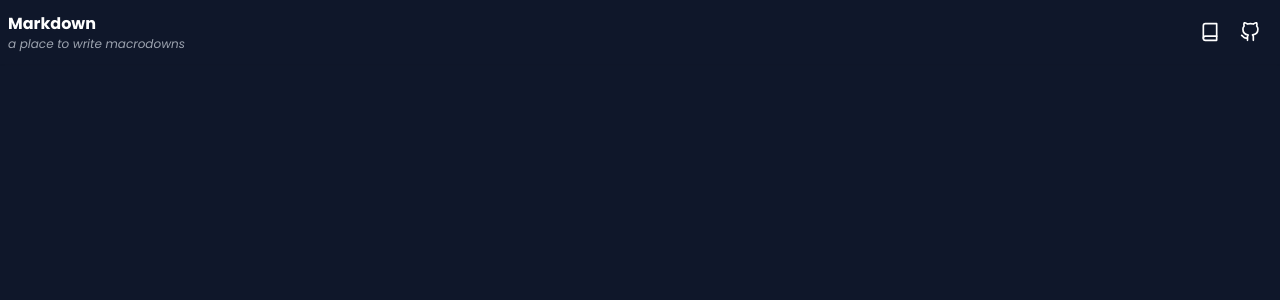
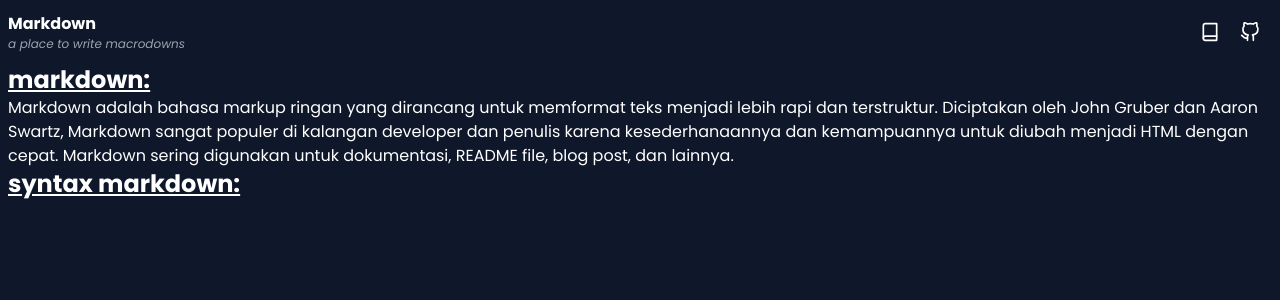
Before and after one commit to dimasyoga42/markdownPriv, a React (Vite) app: page /docs in a window 1280 px wide. Shown: the top 300 px of the page. Built offline with nearby package versions, Linux system fonts and the light colour scheme.

Commit message:
feat; mengatifkan fitur navigation pada nav

```diff
--- a/src/App.jsx
+++ b/src/App.jsx
@@ -3,6 +3,7 @@ import { BrowserRouter as Router, Routes, Route } from "react-router-dom";
 import "./App.css";
 import Nav from "./components/navbar";
 import Page from "./pages/home";
+import Dcos from "./pages/docs";
 
 function App() {
   return (
@@ -11,6 +12,7 @@ function App() {
         <Nav />
         <Routes>
           <Route path="/" element={<Page />} />
+          <Route path="/docs" element={<Dcos />} />
         </Routes>
       </Router>
     </div>
--- a/src/components/navbar.jsx
+++ b/src/components/navbar.jsx
@@ -11,8 +11,8 @@ const Nav = () => {
           </div>
         </div>
         <ul className="flex">
-          <li className="mr-5 text-xs"><Link to="/home" key="/home"><Book  size={20}/></Link></li>
-          <li className="mr-5 text-xs"><Link to="/home" key="/home"><GitHub size={20}/></Link></li>
+          <li className="mr-5 text-xs"><Link to="/docs" ><Book  size={20}/></Link></li>
+          <li className="mr-5 text-xs"><Link to="/home" ><GitHub size={20}/></Link></li>
         </ul>
       </div>
     </>
--- /dev/null
+++ b/src/pages/docs.jsx
@@ -0,0 +1,13 @@
+
+const Dcos = () => {
+    return (
+        <>
+        <div className="ml-2 font-poppins">
+            <h1 className="font-bold text-2xl underline underline-offset-2">markdown:</h1>
+            <p>Markdown adalah bahasa markup ringan yang dirancang untuk memformat teks menjadi lebih rapi dan terstruktur. Diciptakan oleh John Gruber dan Aaron Swartz, Markdown sangat populer di kalangan developer dan penulis karena kesederhanaannya dan kemampuannya untuk diubah menjadi HTML dengan cepat. Markdown sering digunakan untuk dokumentasi, README file, blog post, dan lainnya.</p>
+            <h1 className="font-bold text-2xl underline underline-offset-2">syntax markdown:</h1>
+        </div>
+        </>
+    );
+}
+export default Dcos;
```
